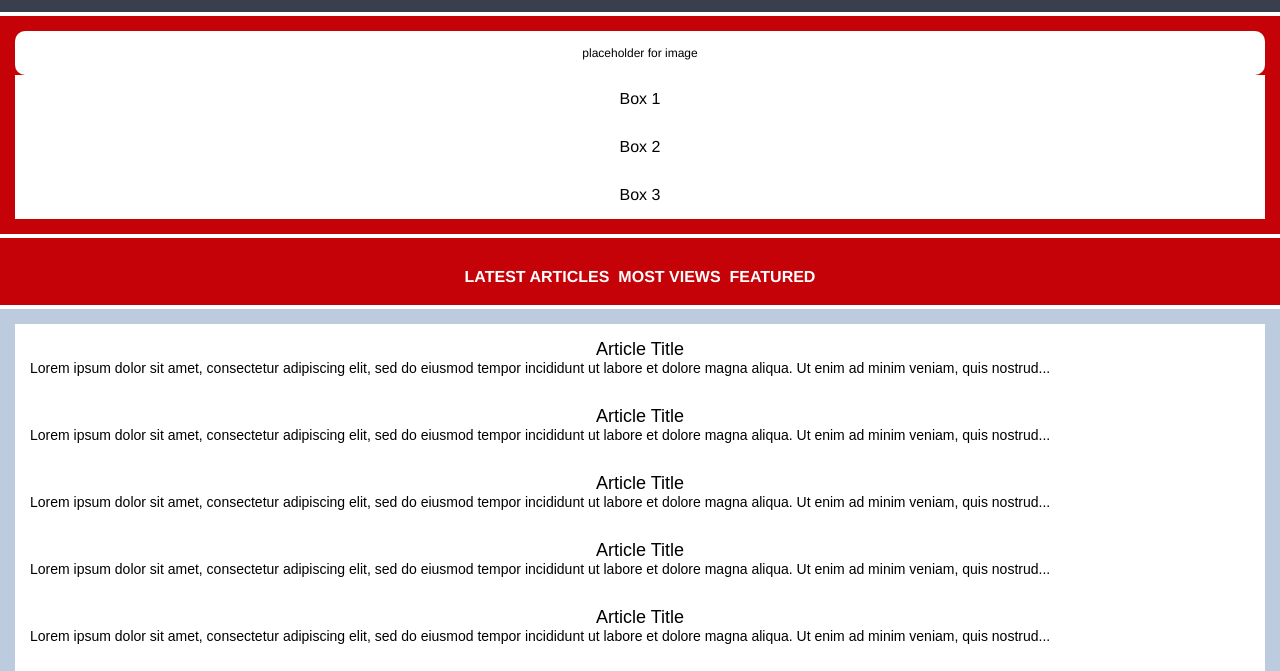
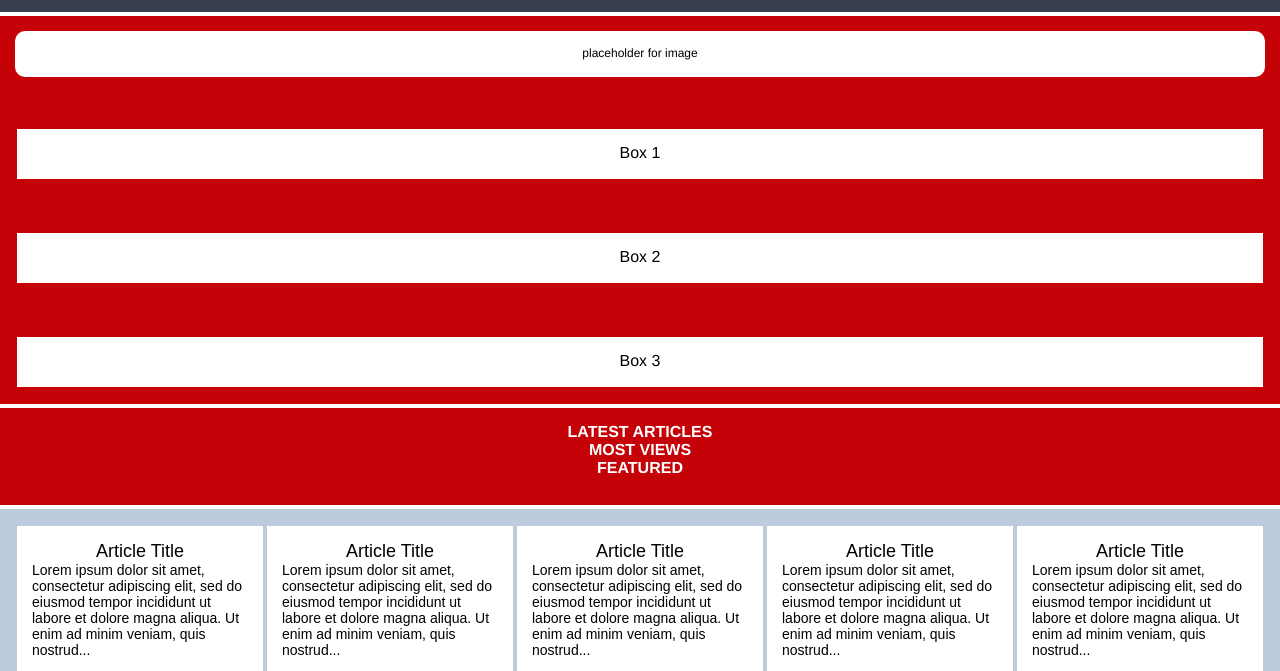
Before and after one commit to nd31pr0/odin-css-foundations, a plain HTML site: page grid/03-grid-layout-3/index.html in a window 1280 px wide. Shown: the part 85-756 px from the top of the page. Drawn offline with Linux system fonts and the light colour scheme.

Commit message:
Adjust article grid to resize automatically

```diff
--- a/grid/03-grid-layout-3/style.css
+++ b/grid/03-grid-layout-3/style.css
@@ -7,6 +7,7 @@
     text-align: center;
     display: grid;
     grid-gap: 4px;
+    grid-template-rows: 1fr 4fr 1fr;
   }
 
   .container div {
@@ -38,9 +39,10 @@
     display: inline-block
   }
 
-
   .sidebar {
     background-color: #C50208;
+    display: grid;
+    grid-gap: 50px;
   }
 
   .sidebar .photo {
@@ -57,10 +59,15 @@
     color: black;
     font-size: 16px;
     font-weight: normal;
+    border: 2px solid #C50208;
+
   }
 
   .nav {
     background-color: #C50208;
+  }
+  .nav ul {
+    display: grid;
   }
 
   .nav ul li {
@@ -70,6 +77,8 @@
 
   .article {
     background-color: #bccbde;
+    display: grid;
+    grid-template-columns: repeat(auto-fit, minmax(250px, 1fr));
   }
 
   .article p {
@@ -83,6 +92,7 @@
     background-color: #FFFFFF;
     color: black;
     text-align: center;
+    border: 2px solid #bccbde;
   }
 
   .card p {
```
Also changed, not shown: grid/03-grid-layout-3/index.html (line endings or trailing spaces).
